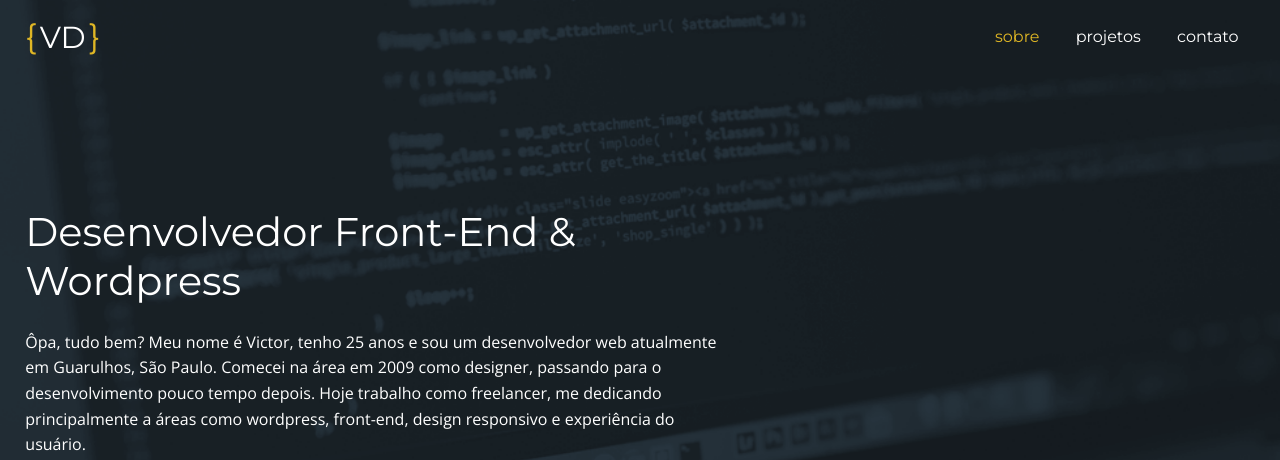
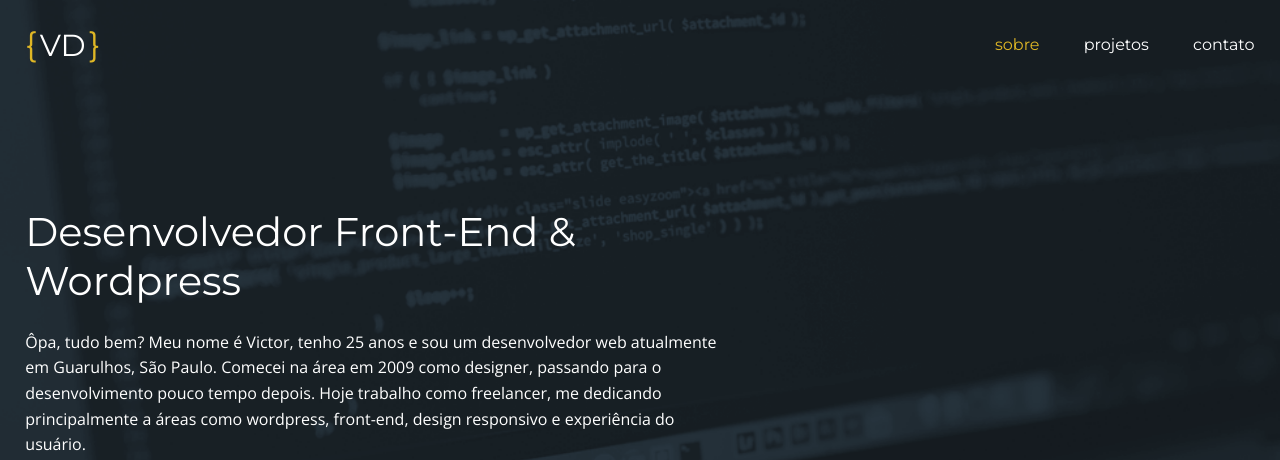
Before and after one commit to victordieggo/victordiego.com, a website: page index.html in a window 1280 px wide. Both pictures are taken after a click on the link "sobre". Shown: the top 460 px of the page. Drawn offline with nearby package versions, Linux system fonts and the light colour scheme; files that its build step writes are made by us from their sources; files whose address does not match are found by name; a web font is replaced by a local one.

Commit message:
Navigation adjustments

```diff
--- a/assets/css/src/base.css
+++ b/assets/css/src/base.css
@@ -296,6 +296,7 @@
 }
 
 /*=============================== MISC ===============================*/
+
 .wrapper-large,
 .wrapper,
 .centered {
@@ -340,6 +341,7 @@
 textarea,
 .main-nav a,
 .main-header,
+.main-header .row,
 .smooth-transition {
     -webkit-transition: all .3s;
     -moz-transition: all .3s;
--- a/assets/css/src/layout.css
+++ b/assets/css/src/layout.css
@@ -49,7 +49,7 @@
 
 @media only screen and (min-width: 993px) {
 
-    .main-header .row {
+    .fixed-header .row {
         padding: 0.3% 1%;
     }
 
--- a/assets/css/src/navigation.css
+++ b/assets/css/src/navigation.css
@@ -20,7 +20,6 @@
 
 .main-nav a {
     display: block;
-    padding: 0.7em 1em;
 }
 
 .main-nav ul {
@@ -31,8 +30,8 @@
     background-color: #222;
 }
 
-.active,
-.main-nav li:hover > a {
+.main-nav li > a:hover,
+.menu-item-is-active {
     color: #e0b723;
 }
 
@@ -42,6 +41,10 @@
 
     .main-nav > ul > li {
         display: inline-block;
+    }
+
+    .main-nav > ul > li > a {
+        margin-left: 2.5em;
     }
 
     .main-nav li:hover > ul {
--- a/assets/js/src/navigation.js
+++ b/assets/js/src/navigation.js
@@ -1,39 +1,34 @@
 /* =====================================================================
  * SPACEMAN MOBILE NAVIGATION
  * ===================================================================*/
-/*global $, window, document*/
+/*global $, window*/
 
 //-------------------------------------------------------------------
 // SET VARIABLES
 //-------------------------------------------------------------------
 
-var nav = $('.main-nav'),
-    navBtn = $('.nav-btn'),
-    header = $('.main-header'),
-    page = $('html, body'),
-    parentItem = $('.menu-item-has-children'),
-    activateScroll = $('a[href*="#"]');
+var nav            = $('.main-nav'),
+    navBtn         = $('.nav-btn'),
+    header         = $('.main-header'),
+    page           = $('html, body'),
+    parentItem     = $('.menu-item-has-children'),
+    activateScroll = $('a[href*="#"]'),
+    breakPoint     = window.innerWidth,
+    scrollPosition = $(window).scrollTop();
 
 //-------------------------------------------------------------------
-// FUNCTION: HEADER BACKGROUND FALLBACK
+// UPDATE VARIABLES
 //-------------------------------------------------------------------
 
-function headerBackground() {
+$(window).on('resize', function getBreakpoint() {
     'use strict';
-    if (window.innerWidth <= 992) {
-        if ($(window).scrollTop() <= 10) {
-            if ((nav.hasClass('main-nav-is-active'))) {
-                header.addClass('bg-darker');
-            } else {
-                header.removeClass('bg-darker');
-            }
-        }
-    } else {
-        if ($(window).scrollTop() <= 10) {
-            header.removeClass('bg-darker');
-        }
-    }
-}
+    breakPoint = window.innerWidth;
+});
+
+$(window).on('scroll', function getScrollposition() {
+    'use strict';
+    scrollPosition = $(window).scrollTop();
+});
 
 //-------------------------------------------------------------------
 // FUNCTION: OPEN MOBILE NAVIGATION
@@ -42,7 +37,19 @@
 function openNavigation() {
     'use strict';
     nav.addClass('main-nav-is-active');
-    headerBackground();
+    header.addClass('bg-darker');
+}
+
+//-------------------------------------------------------------------
+// FUNCTION: CLOSE MOBILE NAVIGATION
+//-------------------------------------------------------------------
+
+function closeNavigation() {
+    'use strict';
+    nav.removeClass('main-nav-is-active');
+    if (scrollPosition <= 1) {
+        header.removeClass('bg-darker');
+    }
 }
 
 //-------------------------------------------------------------------
@@ -55,7 +62,7 @@
         event.preventDefault();
     });
     $(this).click(function () {
-        if (window.innerWidth <= 992) {
+        if (breakPoint <= 992) {
             $(this).toggleClass('menu-item-is-active');
             $('ul', this).children().click(function (event) {
                 event.stopPropagation();
@@ -65,25 +72,27 @@
 });
 
 //-------------------------------------------------------------------
-// FUNCTION: CLOSE MOBILE NAVIGATION
+// FUNCTION: ADD/REMOVE HEADER BACKGROUND
 //-------------------------------------------------------------------
 
-function closeNavigation() {
+function headerBackground() {
     'use strict';
-    nav.removeClass('main-nav-is-active');
-    headerBackground();
-}
-
-//-------------------------------------------------------------------
-// FUNCTION: MOBILE NAVIGATION RESIZE FALLBACK
-//-------------------------------------------------------------------
-
-function resizeFallback() {
-    'use strict';
-    if (window.innerWidth > 992) {
-        $('ul', nav).css({
-            'display': ''
-        });
+    if (breakPoint >= 992) {
+        if (scrollPosition >= 10) {
+            header.addClass('bg-darker fixed-header');
+        } else {
+            header.removeClass('bg-darker fixed-header');
+        }
+    } else {
+        if (!nav.hasClass('main-nav-is-active')) {
+            if (scrollPosition >= 1) {
+                header.addClass('bg-darker');
+            } else {
+                header.removeClass('bg-darker');
+            }
+        } else {
+            header.addClass('bg-darker');
+        }
     }
 }
 
@@ -93,23 +102,16 @@
 
 function scrollNavigation() {
     'use strict';
-    var windscroll = $(window).scrollTop();
-    if (windscroll >= 10) {
-        header.addClass('bg-darker');
-    } else {
-        header.removeClass('bg-darker');
-    }
-    headerBackground();
-    if (windscroll >= 100) {
+    if (scrollPosition >= 100) {
         $('section').each(function (i) {
-            if ($(this).position().top <= windscroll + 84) {
-                $('nav a.active').removeClass('active');
-                $('nav a').eq(i).addClass('active');
+            if ($(this).position().top <= scrollPosition + 80) {
+                $('a.menu-item-is-active', nav).removeClass('menu-item-is-active');
+                $('a', nav).eq(i).addClass('menu-item-is-active');
             }
         });
     } else {
-        $('nav a.active').removeClass('active');
-        $('nav a:first').addClass('active');
+        $('a.menu-item-is-active', nav).removeClass('menu-item-is-active');
+        $('a:first', nav).addClass('menu-item-is-active');
     }
 }
 
@@ -139,6 +141,5 @@
     }
 });
 
-$(window).on('resize', resizeFallback, headerBackground);
-$(window).on('scroll', scrollNavigation);
-$(document).on('ready', scrollNavigation);
+$(window).on('scroll resize', headerBackground);
+$(window).on('load scroll', scrollNavigation);
```
Also changed, not shown: assets/css/dist/style.css, assets/js/dist/main.js.
